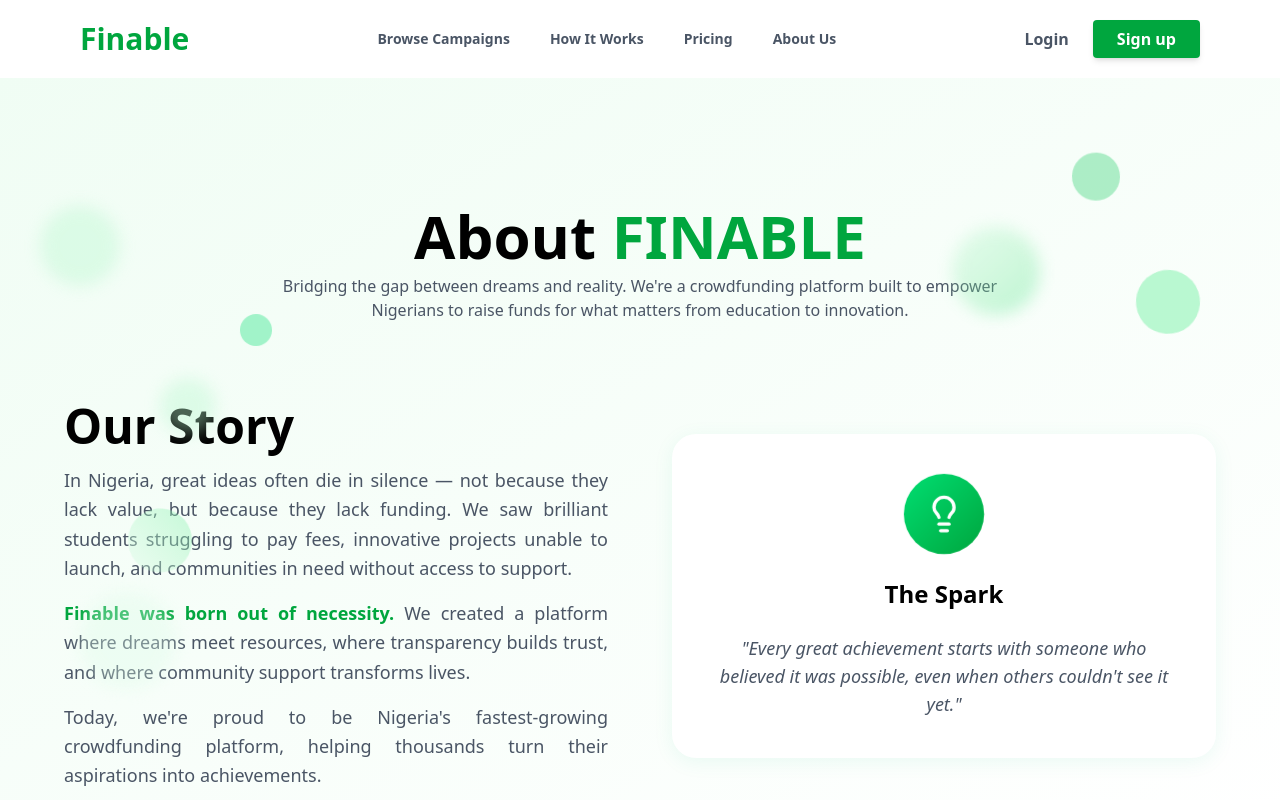
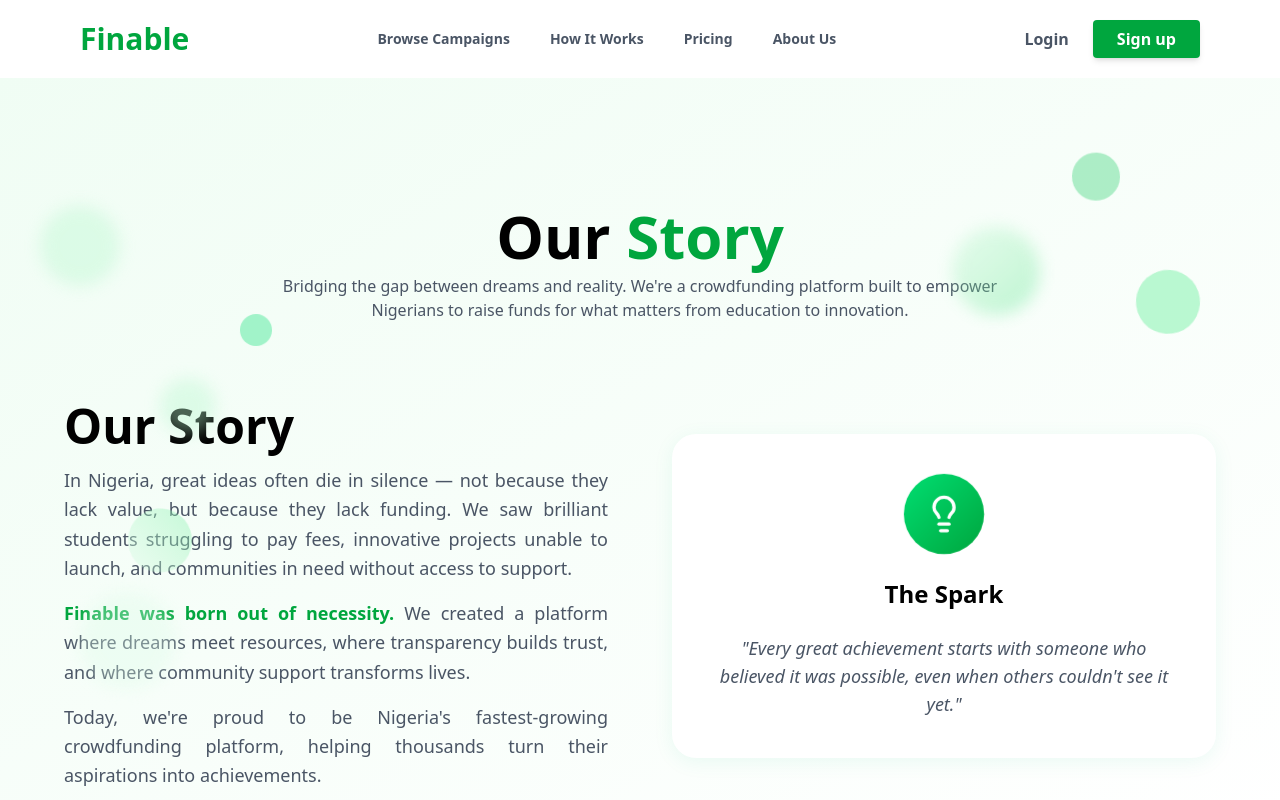
Before and after one commit to Rockstones80/FinableHQ, a Next.js app: page /about in a window 1280 px wide. Shown: the top 800 px of the page. Built offline with nearby package versions, Linux system fonts and the light colour scheme.

Commit message:
chore: adjust text

```diff
--- a/src/components/about/Hero.tsx
+++ b/src/components/about/Hero.tsx
@@ -140,7 +140,7 @@ const HeroStorySection: React.FC = () => {
         <div className="max-w-5xl mx-auto text-center">
           <div className="slide-in-up">
             <h1 className="text-6xl font-extrabold text-black mb-2">
-              About <span className="text-green-600">FINABLE</span>
+              Our <span className="text-green-600">Story</span>
             </h1>
             <p className="font-medium text-gray-600 max-w-[735px] mx-auto">
               Bridging the gap between dreams and reality. We&apos;re a crowdfunding platform built to empower
```
